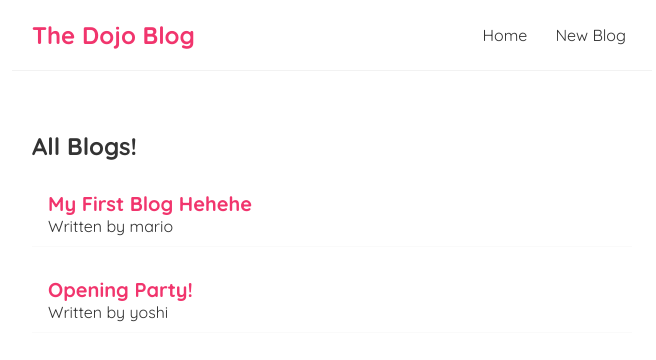
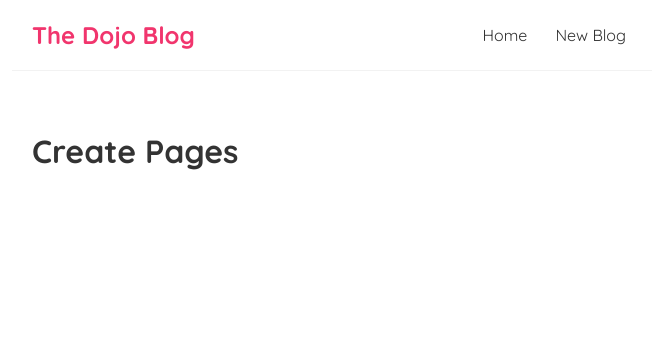
Before and after one commit to choiruladamm/dojo-blog, a React (Vite) app: page /create in a window 1280 px wide. Shown: the top 360 px of the page, without its empty margins (308-964 px from the left). Built offline with nearby package versions, Linux system fonts and the light colour scheme; data requests are answered from the project's data file.

Commit message:
Exact Match Routes

```diff
--- a/src/App.jsx
+++ b/src/App.jsx
@@ -1,6 +1,7 @@
 import Navbar from "./components/Navbar";
 import Home from "./pages/Home";
 import { BrowserRouter as Router, Route, Switch } from "react-router-dom";
+import Create from "./pages/Create";
 
 function App() {
   return (
@@ -9,8 +10,11 @@
         <Navbar />
         <div className="content">
           <Switch>
-            <Route path="/">
+            <Route exact path="/">
               <Home />
+            </Route>
+            <Route path="/create">
+              <Create />
             </Route>
           </Switch>
         </div>
--- /dev/null
+++ b/src/pages/Create.jsx
@@ -0,0 +1,9 @@
+const Create = () => {
+  return (
+    <div className="create">
+      <h1>Create Pages</h1>
+    </div>
+  )
+};
+
+export default Create;
```
